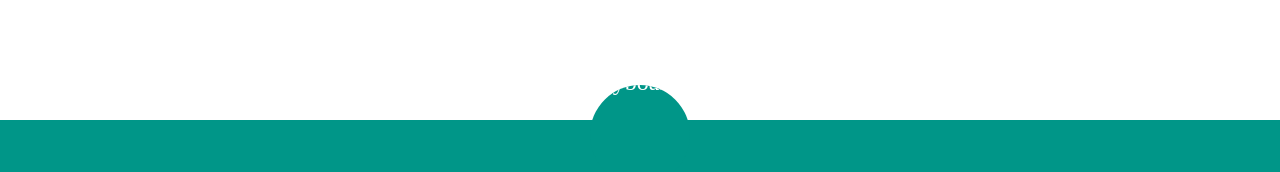
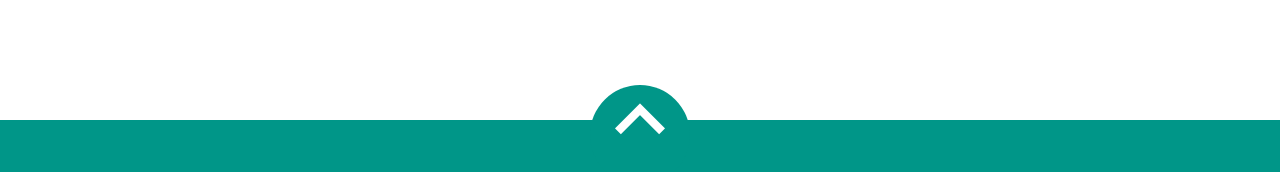
Before and after one commit to t-hirai03/hirai-react-portfolio, a React (Create React App) app: page / in a window 1280 px wide. Shown: the part 3097-3269 px from the top of the page. Built offline with nearby package versions, Linux system fonts and the light colour scheme.

Commit message:
フォント追加

```diff
--- a/public/index.html
+++ b/public/index.html
@@ -15,6 +15,7 @@
       user's mobile device or desktop. See https://developers.google.com/web/fundamentals/web-app-manifest/
     -->
     <link rel="manifest" href="%PUBLIC_URL%/manifest.json" />
+    <link rel="stylesheet" href="https://fonts.googleapis.com/icon?family=Material+Icons">
     <!--
       Notice the use of %PUBLIC_URL% in the tags above.
       It will be replaced with the URL of the `public` folder during the build.
--- a/src/assets/scss/footer.scss
+++ b/src/assets/scss/footer.scss
@@ -43,7 +43,6 @@
                 font-family: 'Material Icons';
                 font-weight: normal;
                 font-style: normal;
-                font-size: 24px;
                 line-height: 1;
                 letter-spacing: normal;
                 text-transform: none;
```
